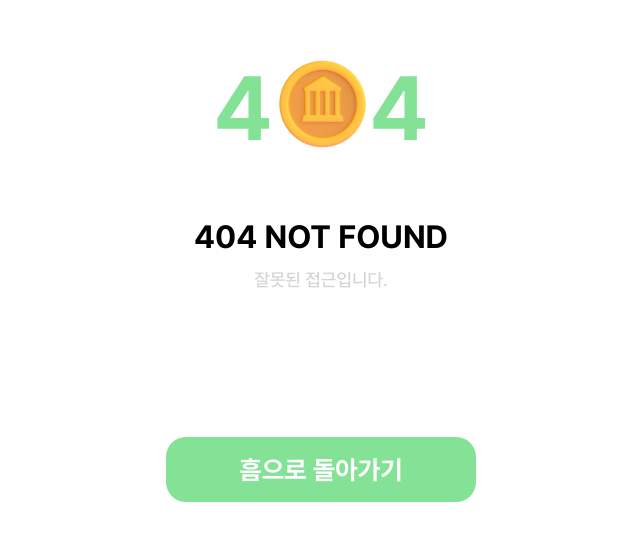
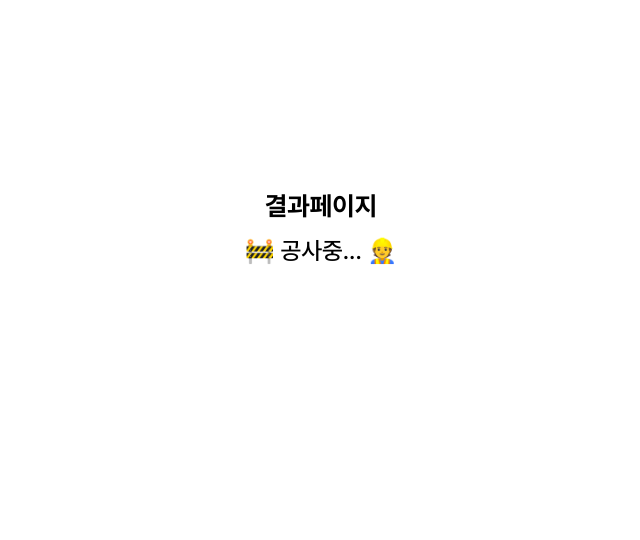
Before and after one commit to CBNU-MAPS/coin-client, a React (Vite) app: page /result/1 in a window 1280 px wide. Before the commit this address had no page. Shown: the part 154-694 px from the top of the page, without its empty margins (319-959 px from the left). Built offline with nearby package versions, Linux system fonts and the light colour scheme.

Commit message:
feat: 게임 종료 시 결과 페이지로 이동 및 결과페이지 생성

```diff
--- a/src/App.jsx
+++ b/src/App.jsx
@@ -3,6 +3,7 @@ import { Routes, Route } from 'react-router-dom';
 
 import Home from './pages/Home/Home';
 import Bingo from './pages/Bingo/Bingo';
+import Result from './pages/Result/Result';
 import Inaccess from './pages/Inaccess/Inaccess';
 import NotFound from './pages/NotFound/NotFound';
 import './styles/font.scss';
@@ -14,6 +15,7 @@ function App() {
       <Routes>
         <Route path="/" element={<Home />} />
         <Route path="/bingo/:roomCode" element={<Bingo />} />
+        <Route path="/result/:roomCode" element={<Result />} />
         <Route path="/inaccess" element={<Inaccess />} />
         <Route path="/*" element={<NotFound />} />
       </Routes>
--- a/src/components/Spinner/Spinner.jsx
+++ b/src/components/Spinner/Spinner.jsx
@@ -1,15 +1,20 @@
 import React from 'react';
+import PropTypes from 'prop-types';
 import { SyncLoader } from 'react-spinners';
 
 import style from './Spinner.module.scss';
 
-function Spinner() {
+function Spinner({ text }) {
   return (
     <div className={style.spinner}>
       <SyncLoader color="#84e296" />
-      <p className="bold26">게임 준비중</p>
+      <p className="bold26">{text}</p>
     </div>
   );
 }
 
+Spinner.propTypes = {
+  text: PropTypes.string.isRequired,
+};
+
 export default Spinner;
--- a/src/pages/Bingo/Bingo.jsx
+++ b/src/pages/Bingo/Bingo.jsx
@@ -173,6 +173,10 @@ function Bingo() {
           }
         });
       });
+
+      client.current.subscribe(`/room/${roomCode}/end`, () => {
+        navigate(`/result/${roomCode}`, { replace: true });
+      });
     };
 
     // 연결
@@ -207,7 +211,7 @@ function Bingo() {
   return (
     <div>
       {isLoading ? (
-        <Spinner />
+        <Spinner text="게임 준비중" />
       ) : (
         <div className={style.container}>
           {isModalOpen && (
--- /dev/null
+++ b/src/pages/Result/Result.jsx
@@ -0,0 +1,29 @@
+import React, { useEffect, useState } from 'react';
+
+import style from './Result.module.scss';
+import Spinner from '../../components/Spinner/Spinner';
+
+function Result() {
+  const [isLoading, setIsLoading] = useState(true);
+
+  useEffect(() => {
+    setTimeout(() => {
+      setIsLoading(false);
+    }, 2000);
+  }, []);
+
+  return (
+    <div>
+      {isLoading ? (
+        <Spinner text="결과 생성중" />
+      ) : (
+        <div className={style.container}>
+          <h1 className="bold26">결과페이지</h1>
+          <p className="medium24">🚧 공사중... 👷</p>
+        </div>
+      )}
+    </div>
+  );
+}
+
+export default Result;
--- /dev/null
+++ b/src/pages/Result/Result.module.scss
@@ -0,0 +1,10 @@
+.container {
+  width: 390px;
+  height: 764px;
+  margin: auto;
+  display: flex;
+  justify-content: center;
+  align-items: center;
+  flex-direction: column;
+  gap: 20px;
+}
```
